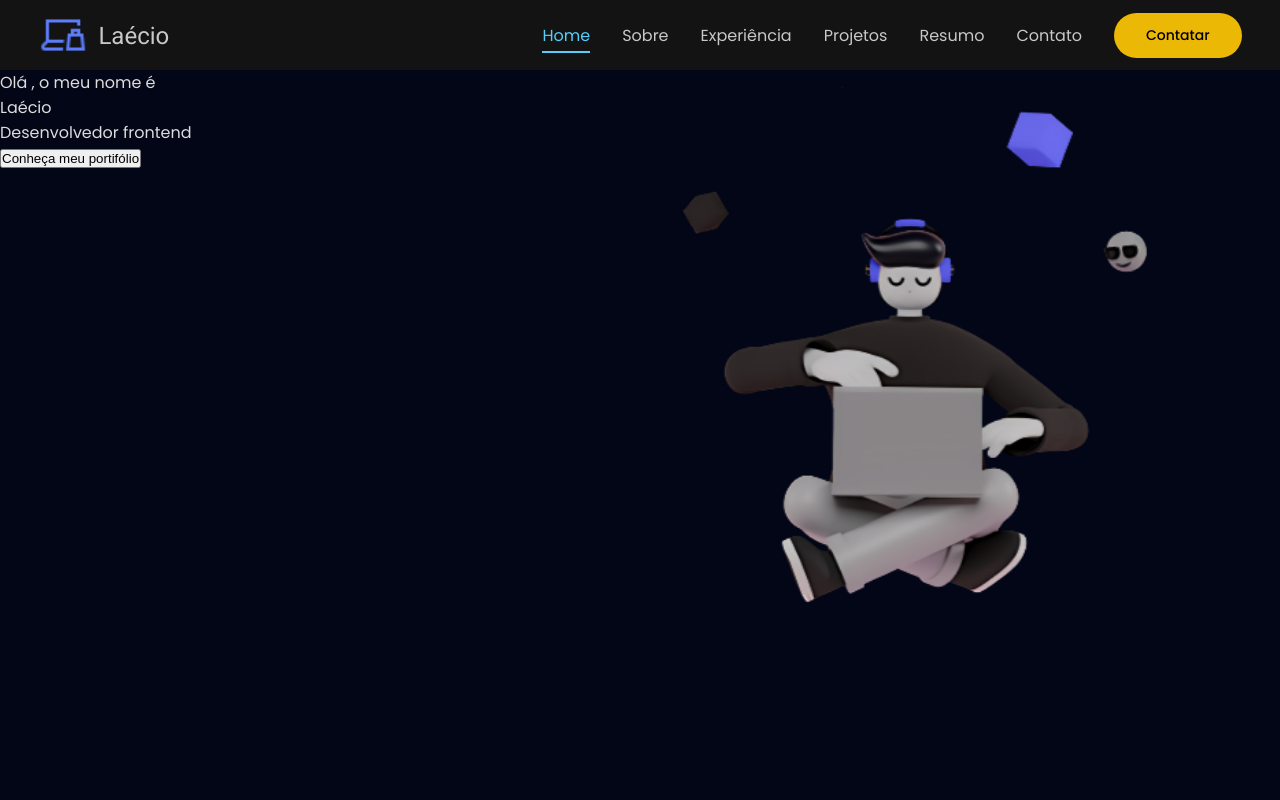
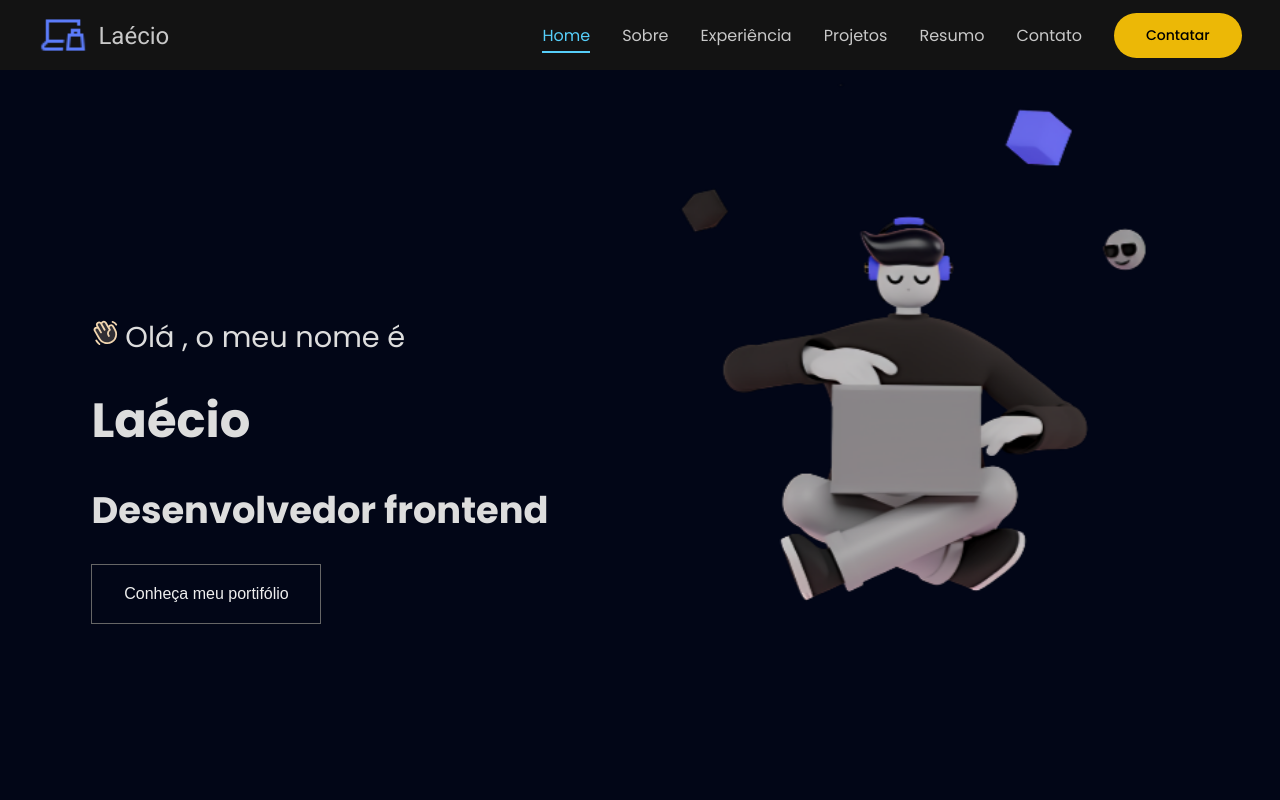
Before and after one commit to laecio22/portifolio, a Next.js app: page / in a window 1280 px wide. Shown: the top 800 px of the page. Built offline with nearby package versions, Linux system fonts and the light colour scheme.

Commit message:
style: inicio  estilização parte  de bem-vindo

```diff
--- a/app/globals.css
+++ b/app/globals.css
@@ -16,6 +16,7 @@ ul {
 body {
   background-color: rgb(2, 6, 23);
   color:#ddd;
+  font-size: 62.5%;
 }
 
 img {
--- a/app/page.tsx
+++ b/app/page.tsx
@@ -1,29 +1,37 @@
-import styles from './style.module.css';
-import Image from 'next/image';
-import imageTecnologia from '../public/assets/imagens/home.png'
+import styles from "./style.module.css";
+import Image from "next/image";
+import imageTecnologia from "../public/assets/imagens/home.png";
+import { PiHandWavingDuotone } from "react-icons/pi";
 export default function Home() {
   return (
-   <section className={styles.containerPrincipal}>
-
+    <section className={styles.containerPrincipal}>
       <section className={styles.sectionHome}>
-        <div>
-          <div>Olá , o meu nome é </div>
-          <div>Laécio</div>
-          <div>Desenvolvedor frontend</div>
-          <button>Conheça meu portifólio</button>
+        <div className={styles.containerText}>
+          <div className={styles.subContainerText}>
+            <div className={styles.welcome}>
+              <span className={styles.spanWave}>
+                <PiHandWavingDuotone className={styles.iconHandle} />
+              </span>
+              Olá , o meu nome é{" "}
+            </div>
+            <h1 className={styles.name}>Laécio</h1>
+            <h3 className={styles.cargo}>Desenvolvedor frontend</h3>
+            <button className={styles.button}>Conheça meu portifólio</button>
+          </div>
         </div>
         <div className={styles.containerImage}>
-           <Image src={imageTecnologia} alt='ilustração  de  uma pessoa  segurando um notebook' className={styles.imageUser}/>
+          <Image
+            src={imageTecnologia}
+            alt="ilustração  de  uma pessoa  segurando um notebook"
+            className={styles.imageUser}
+          />
         </div>
       </section>
-      <section>
-        section  apresentação
-      </section>
+      <section>section apresentação</section>
       <section>Section habilidades</section>
       <section>Section Experiências</section>
       <section>Section Projetos</section>
       <section>Section Contato</section>
-   </section>
-
+    </section>
   );
 }
--- a/app/style.module.css
+++ b/app/style.module.css
@@ -18,6 +18,53 @@
   grid-template-columns: 1fr 1fr;
 }
 
+.containerText {
+  display: flex;
+  flex-direction: column;
+  justify-content: center;
+  align-items: center;
+}
+
+.subContainerText {
+  display: flex;
+  flex-direction: column;
+  gap: 1.6rem;
+}
+
+.spanWave {
+  margin-right: 5px;
+}
+
+.iconHandle {
+  color: rgb(241, 213, 175);
+}
+
+.welcome {
+  font-size: 1.8rem;
+}
+
+.name {
+  font-size: 3rem;
+}
+
+.cargo {
+  font-size: 2.3rem;
+}
+
+.button {
+  width: 230px;
+  height: 60px;
+  cursor: pointer;
+  background: transparent;
+  color: #eee;
+  border: 1px  solid #666;
+  font-size:1rem;
+  display: flex;
+  justify-content: center;
+  align-items: center;
+  outline: none;
+}
+
 .containerImage {
   position: relative;
 }
```
